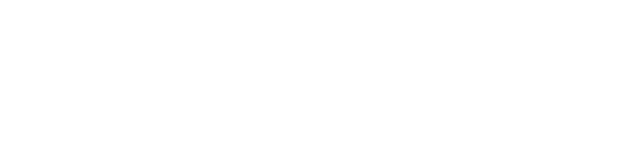
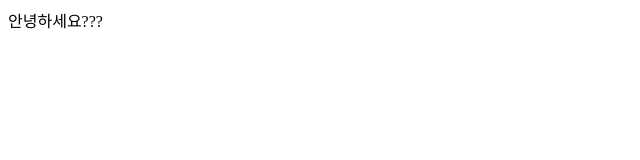
Before and after one commit to dailyganzi/Dailyganzi-FE, a plain HTML site: page pages/login.html in a window 1280 px wide. Shown: the whole page, without its empty margins (0-640 px from the left). Drawn offline with Linux system fonts and the light colour scheme.

Commit message:
변경: test용 code

```diff
--- a/pages/login.html
+++ b/pages/login.html
@@ -5,5 +5,7 @@
     <meta name="viewport" content="width=device-width, initial-scale=1.0" />
     <title>login</title>
   </head>
-  <body></body>
+  <body>
+    안녕하세요???
+  </body>
 </html>
```
